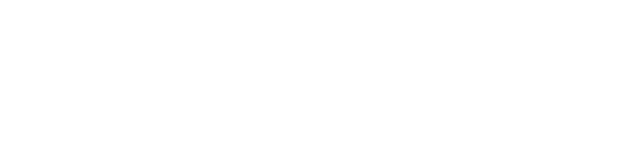
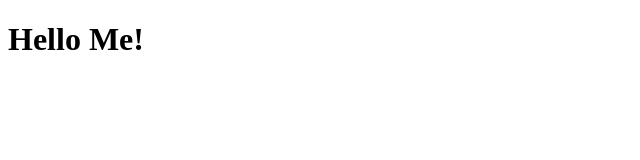
Before and after one commit to Jsviews/template-test, a plain HTML site: page index.html in a window 1280 px wide. Shown: the whole page, without its empty margins (0-640 px from the left). Drawn offline with Linux system fonts and the light colour scheme.

Commit message:
hello world

```diff
--- a/index.html
+++ b/index.html
@@ -9,6 +9,7 @@
     <!-- <link rel="stylesheet" href="https://cdnjs.cloudflare.com/ajax/libs/font-awesome/5.14.0/css/all.min.css"> -->
     <title>Quotation</title>
 </head>
+<h1>Hello Me!</h1>
 
 <body>
 
```
